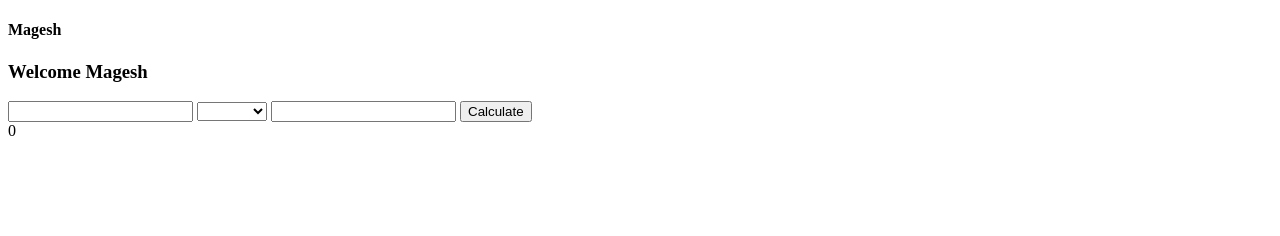
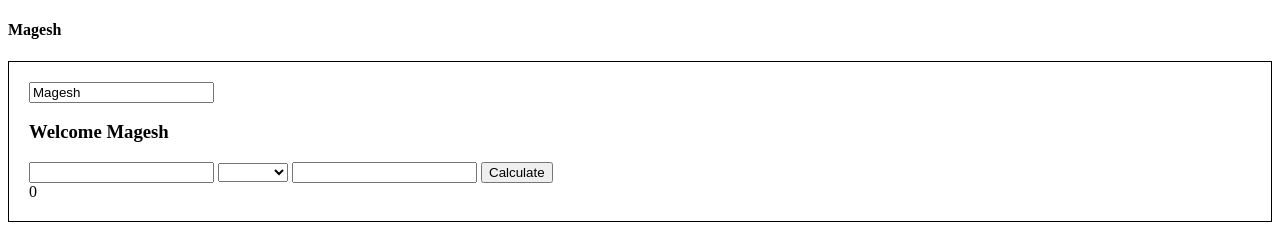
Before and after one commit to rupakc/Adobe-Angular-Jun-2015, a plain HTML site: page Day-02/06-ModelViewScopeDirective/calculator.html in a window 1280 px wide. Drawn offline with Linux system fonts and the light colour scheme.

Commit message:
Scope Inheritence

```diff
--- a/Day-02/06-ModelViewScopeDirective/calculator.html
+++ b/Day-02/06-ModelViewScopeDirective/calculator.html
@@ -54,7 +54,8 @@
   <header >
       <h4 ng-bind="userName"></h4>
   </header>
-  <section ng-controller="calculatorController">
+  <section ng-controller="calculatorController" style="border : 1px solid black; padding : 20px;">
+    <input type="text" ng-model="userName">
     <h3 ng-bind="getMessage()"></h3>
     <input type="text" name="" id="txtNumber1" ng-model="number1">
     <select ng-model="operation">
```
